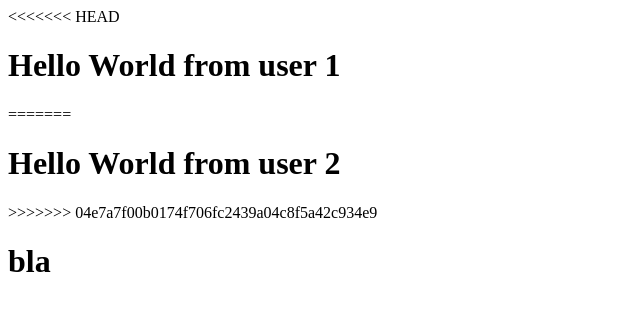
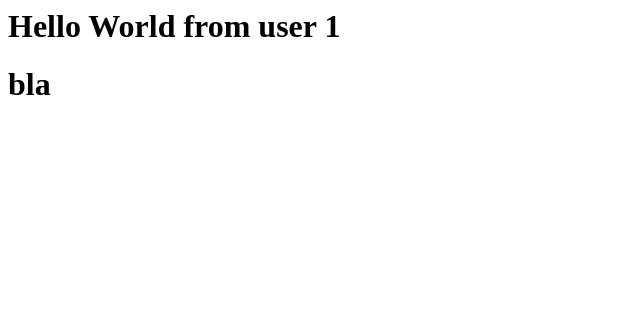
Before and after one commit to hypeeakk/testing, a plain HTML site: page index.html in a window 1280 px wide. Shown: the whole page, without its empty margins (0-640 px from the left). Drawn offline with Linux system fonts and the light colour scheme.

Commit message:
chge someting

```diff
--- a/index.html
+++ b/index.html
@@ -6,11 +6,7 @@
     <title>Document</title>
 </head>
 <body>
-<<<<<<< HEAD
     <h1>Hello World from user 1</h1>
-=======
-    <h1>Hello World from user 2</h1>
->>>>>>> 04e7a7f00b0174f706fc2439a04c8f5a42c934e9
     <h1>bla </h1>
 </body>
 </html>
```
